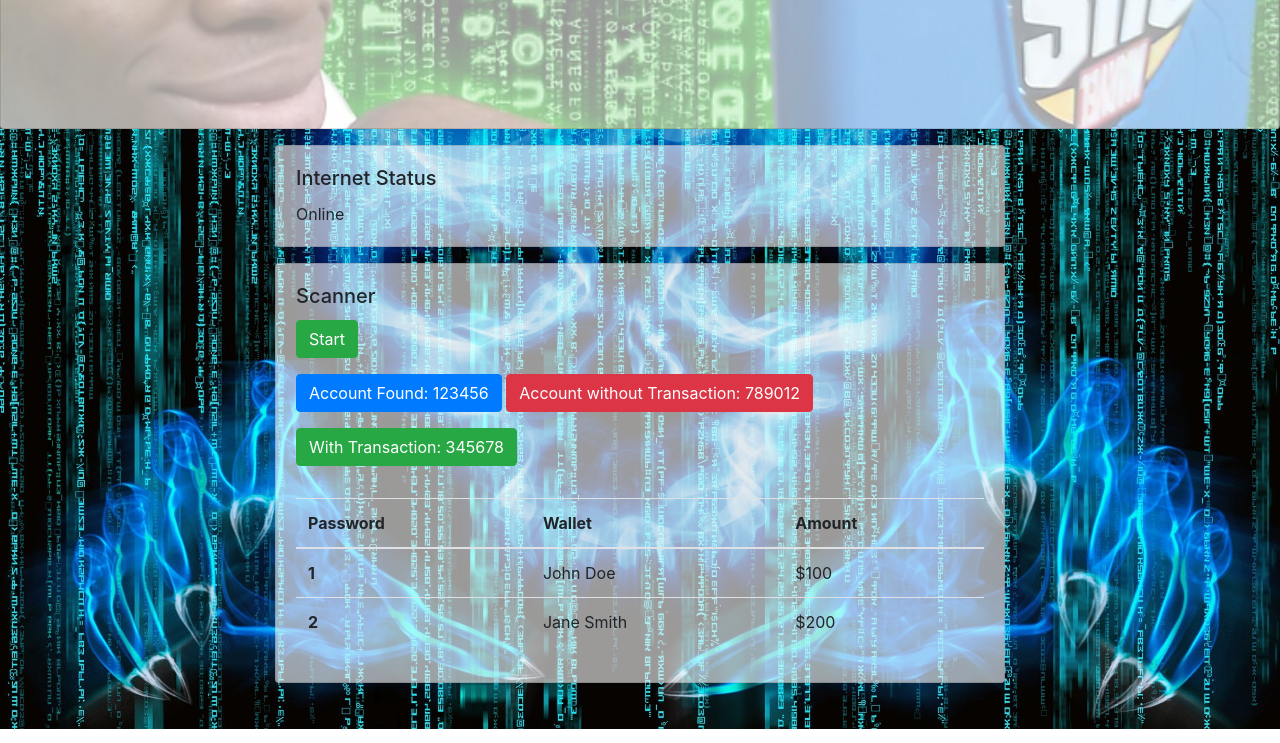
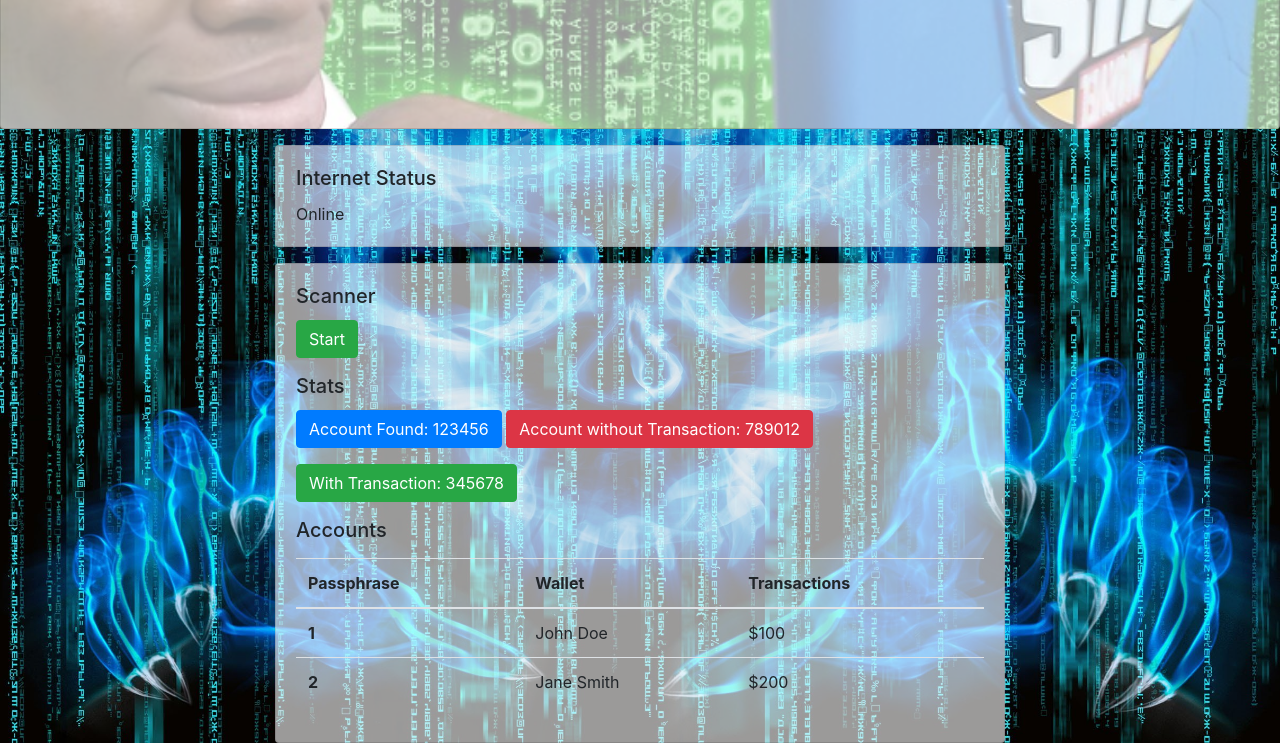
Before and after one commit to Enfyyys/AppliDesktopGroupe5, a plain HTML site: page public/index.html in a window 1280 px wide. Shown: the part 71-814 px from the top of the page. Drawn offline with nearby package versions, Linux system fonts and the light colour scheme; a script that the page names is missing.

```diff
--- a/public/index.html
+++ b/public/index.html
@@ -33,16 +33,18 @@
             <h5 class="card-title">Scanner</h5>
             <button type="button" class="btn btn-success">Start</button>
             <div class="mt-3">
+              <h5 class="card-title">Stats</h5>
               <p class="btn btn-primary">Account Found: <span id="accountFound">123456</span></p>
               <p class="btn btn-danger">Account without Transaction: <span id="accountWithoutTransaction">789012</span></p>
               <p class="btn btn-success">With Transaction: <span id="withTransaction">345678</span></p>
             </div>
             <table class="table mt-3">
+              <h5 class="card-title">Accounts</h5>
               <thead>
                 <tr>
-                  <th scope="col">Password</th>
+                  <th scope="col">Passphrase</th>
                   <th scope="col">Wallet</th>
-                  <th scope="col">Amount</th>
+                  <th scope="col">Transactions</th>
                 </tr>
               </thead>
               <tbody>
@@ -67,5 +69,13 @@
 <script src="ether.js"></script>
   <script src="https://cdn.jsdelivr.net/npm/@popperjs/core@2.11.8/dist/umd/popper.min.js" integrity="sha384-I7E8VVD/ismYTF4hNIPjVp/Zjvgyol6VFvRkX/vR+Vc4jQkC+hVqc2pM8ODewa9r" crossorigin="anonymous"></script>
   <script src="https://cdn.jsdelivr.net/npm/bootstrap@5.3.2/dist/js/bootstrap.min.js" integrity="sha384-BBtl+eGJRgqQAUMxJ7pMwbEyER4l1g+O15P+16Ep7Q9Q+zqX6gSbd85u4mG4QzX+" crossorigin="anonymous"></script>
+  <script type="module">
+    import { ethers } from "https://cdnjs.cloudflare.com/ajax/libs/ethers/6.7.0/ethers.min.js";
+    // Your code here...
+
+
+    console.log(ethers.randomBytes(8));
+
+  </script>
 </body>
 </html>
```
